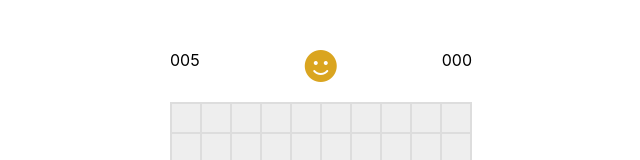
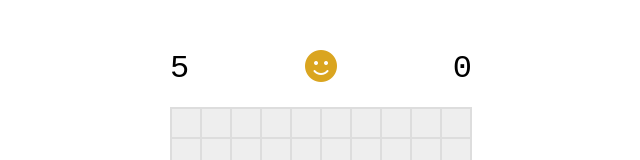
Before and after one commit to msandula12/minesweeper, a React (Create React App) app: page / in a window 1280 px wide. Shown: the top 160 px of the page, without its empty margins (319-959 px from the left). Built offline with nearby package versions, Linux system fonts and the light colour scheme.

Commit message:
set up Counter component

```diff
--- a/src/App.css
+++ b/src/App.css
@@ -20,6 +20,11 @@
   display: flex;
   justify-content: space-between;
   margin-bottom: 20px;
+}
+
+.counter {
+  font-family: monospace;
+  font-size: 32px;
 }
 
 .smiley {
--- /dev/null
+++ b/src/components/Counter.tsx
@@ -0,0 +1,11 @@
+import React from 'react';
+
+type Props = {
+  count: number;
+};
+
+const Counter = ({ count }: Props) => {
+  return <span className="counter">{count}</span>;
+};
+
+export default Counter;
--- a/src/components/Minesweeper.tsx
+++ b/src/components/Minesweeper.tsx
@@ -1,5 +1,6 @@
 import React from 'react';
 
+import Counter from './Counter';
 import Grid from './Grid';
 import Smiley from './Smiley';
 
@@ -7,9 +8,9 @@ const Minesweeper = () => {
   return (
     <div className="minesweeper">
       <div className="toolbar">
-        <div>005</div>
+        <Counter count={5} />
         <Smiley />
-        <div>000</div>
+        <Counter count={0} />
       </div>
       <Grid columns={10} rows={10} mines={5} />{' '}
     </div>
```
